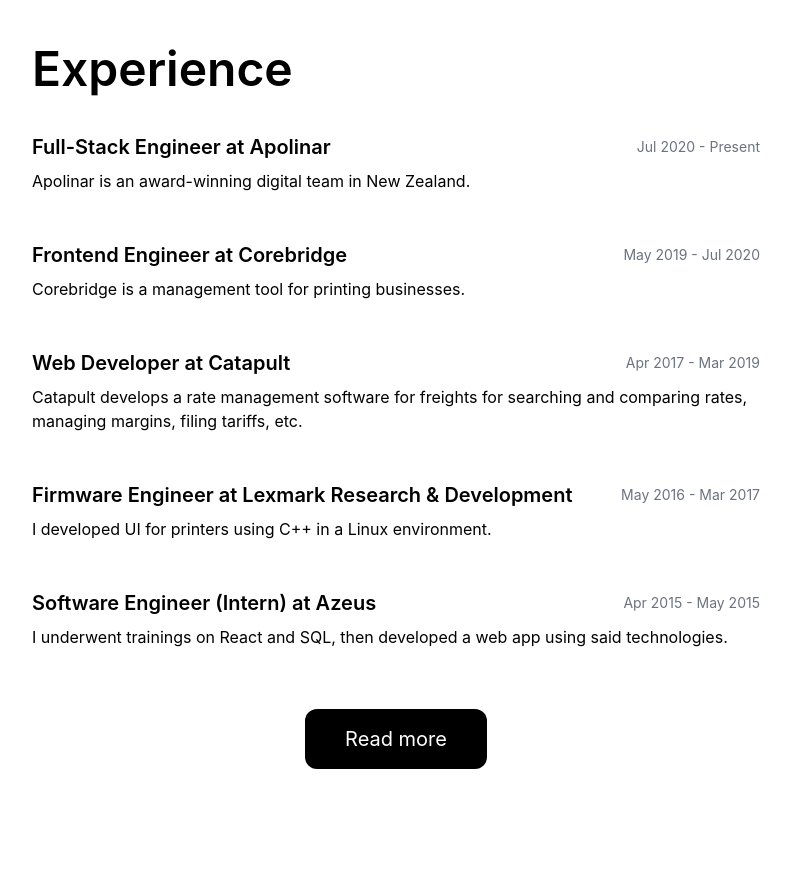
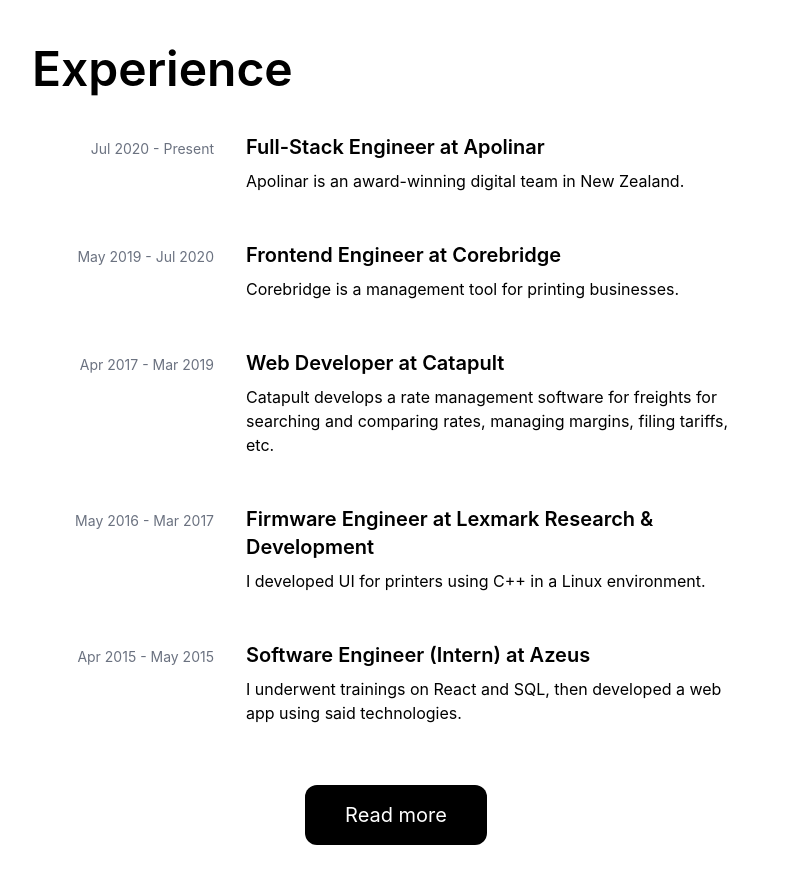
Before and after one commit to el-pol/nextjs-trishalim, a Next.js app: page / in a window 1280 px wide. Shown: the part 2040-2913 px from the top of the page, without its empty margins (244-1035 px from the left). Built offline with nearby package versions, Linux system fonts and the light colour scheme.

Commit message:
change layout of experiences list

```diff
--- a/components/Experience.tsx
+++ b/components/Experience.tsx
@@ -16,8 +16,9 @@ const Experience = (props: {
     } = props.content;
 
     return (
-        <div className="mb-10">
-            <div className="md:flex flex-wrap items-center justify-between">
+        <div className="mb-10 md:flex md:space-x-8">
+            <p className="text-gray-500 text-sm my-2 md:w-3/12 md:text-right pt-1.5">{dateStart} - {dateEnd}</p>
+            <div className="md:flex flex-wrap items-center justify-between md:w-8/12">
                 <div className="flex my-2">
                     <h3 className="text-xl mr-5">
                         <Link href={link}>
@@ -27,11 +28,10 @@ const Experience = (props: {
                         </Link>
                     </h3>
                 </div>
-                <p className="text-gray-500 text-sm my-2">{dateStart} - {dateEnd}</p>
+                <p>
+                    {snippet}
+                </p>
             </div>
-            <p>
-                {snippet}
-            </p>
         </div>
     )
 }
```
